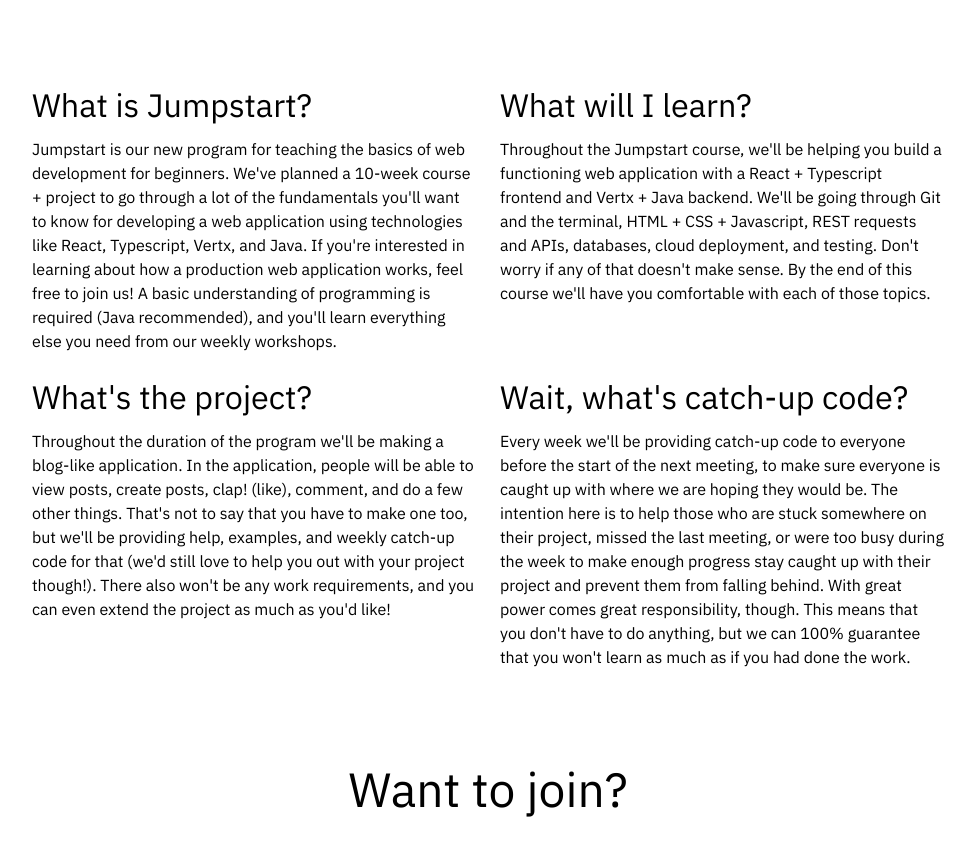
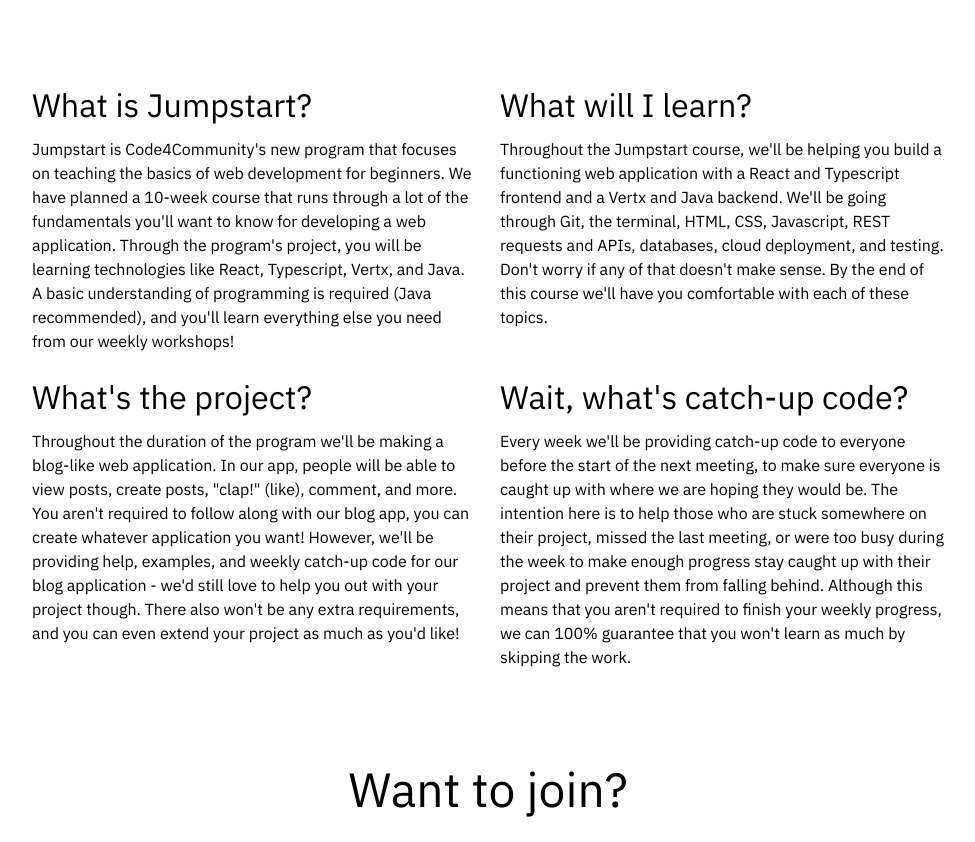
Before and after one commit to Code-4-Community/c4cneu.com, a React (Create React App) app: page /jumpstart in a window 1280 px wide. Shown: the part 400-1242 px from the top of the page, without its empty margins (152-1127 px from the left). Built offline with nearby package versions, Linux system fonts and the light colour scheme.

Commit message:
added color animation too

```diff
--- a/src/components/ApplyCard.tsx
+++ b/src/components/ApplyCard.tsx
@@ -42,8 +42,10 @@
       borderBottom: '1px solid grey',
 
       borderRadius: 0,
+      transition: 'color 275ms ease',
       '&:hover': {
         backgroundColor: 'inherit',
+        color: theme.palette.primary.main,
       },
     },
     label: {
--- a/src/components/ApplyDeveloper.tsx
+++ b/src/components/ApplyDeveloper.tsx
@@ -88,9 +88,9 @@
             <Typography variant="body1" gutterBottom className={classes.text}>
               Software Developers at C4C are responsible for creating and
               maintaining software products for our partner organizations.
-              Developers work in AGILE, collaborative teams and are exposed to
+              Developers work in Agile collaborative teams and are exposed to
               every aspect of the product development cycle. Developers can
-              expect to spend roughly 5-10 hours a week working on tickets with
+              expect to spend roughly 5-10 hours a week completing tickets with
               their team, with work ranging from Java API development to React
               UI development and cloud deployment.
             </Typography>
@@ -145,6 +145,11 @@
         </Grid>
 
         <TextQuoteBlock
+          quote="Code4Community gives you an unrivaled opportunity to learn software development while making a positive impact on the world. Too often at this school software is simply 'academic' or 'just business'. Unlike any other organization at Northeastern, Code4Community makes coding feel truly creative and compassionate. Why wait to make a difference?"
+          name="Ryan Jung"
+          title="Lead Software Developer"
+        />
+        <TextQuoteBlock
           quote="C4C gave me a glimpse of how software development really works in industry. I am grateful for the mentorship I’ve received, and I feel well-prepared for my next co-op. Also, it feels good seeing your code directly benefit the community."
           name="Brandon Liang"
           title="Software Developer"
--- a/src/components/Jumpstart.tsx
+++ b/src/components/Jumpstart.tsx
@@ -63,39 +63,40 @@
         <Grid item sm={6}>
           <Typography variant="h4">What is Jumpstart?</Typography>
           <Typography variant="body1" className={classes.subtext}>
-            Jumpstart is our new program for teaching the basics of web
-            development for beginners. We've planned a 10-week course + project
-            to go through a lot of the fundamentals you'll want to know for
-            developing a web application using technologies like React,
-            Typescript, Vertx, and Java. If you're interested in learning about
-            how a production web application works, feel free to join us! A
-            basic understanding of programming is required (Java recommended),
-            and you'll learn everything else you need from our weekly workshops.
+            Jumpstart is Code4Community's new program that focuses on teaching
+            the basics of web development for beginners. We have planned a
+            10-week course that runs through a lot of the fundamentals you'll
+            want to know for developing a web application. Through the program's
+            project, you will be learning technologies like React, Typescript,
+            Vertx, and Java. A basic understanding of programming is required
+            (Java recommended), and you'll learn everything else you need from
+            our weekly workshops!
           </Typography>
         </Grid>
         <Grid item sm={6}>
           <Typography variant="h4">What will I learn?</Typography>
           <Typography variant="body1" className={classes.subtext}>
             Throughout the Jumpstart course, we'll be helping you build a
-            functioning web application with a React + Typescript frontend and
-            Vertx + Java backend. We'll be going through Git and the terminal,
-            HTML + CSS + Javascript, REST requests and APIs, databases, cloud
+            functioning web application with a React and Typescript frontend and
+            a Vertx and Java backend. We'll be going through Git, the terminal,
+            HTML, CSS, Javascript, REST requests and APIs, databases, cloud
             deployment, and testing. Don't worry if any of that doesn't make
             sense. By the end of this course we'll have you comfortable with
-            each of those topics.
+            each of these topics.
           </Typography>
         </Grid>
         <Grid item sm={6}>
           <Typography variant="h4">What's the project?</Typography>
           <Typography variant="body1" className={classes.subtext}>
             Throughout the duration of the program we'll be making a blog-like
-            application. In the application, people will be able to view posts,
-            create posts, clap! (like), comment, and do a few other things.
-            That's not to say that you have to make one too, but we'll be
-            providing help, examples, and weekly catch-up code for that (we'd
-            still love to help you out with your project though!). There also
-            won't be any work requirements, and you can even extend the project
-            as much as you'd like!
+            web application. In our app, people will be able to view posts,
+            create posts, "clap!" (like), comment, and more. You aren't required
+            to follow along with our blog app, you can create whatever
+            application you want! However, we'll be providing help, examples,
+            and weekly catch-up code for our blog application - we'd still love
+            to help you out with your project though. There also won't be any
+            extra requirements, and you can even extend your project as much as
+            you'd like!
           </Typography>
         </Grid>
         <Grid item sm={6}>
@@ -107,9 +108,9 @@
             those who are stuck somewhere on their project, missed the last
             meeting, or were too busy during the week to make enough progress
             stay caught up with their project and prevent them from falling
-            behind. With great power comes great responsibility, though. This
-            means that you don't have to do anything, but we can 100% guarantee
-            that you won't learn as much as if you had done the work.
+            behind. Although this means that you aren't required to finish your
+            weekly progress, we can 100% guarantee that you won't learn as much
+            by skipping the work.
           </Typography>
         </Grid>
       </Grid>
--- a/src/components/NotFound.tsx
+++ b/src/components/NotFound.tsx
@@ -1,7 +1,7 @@
 import React from 'react';
 import { Helmet } from 'react-helmet';
 
-import { Container, Box, Typography } from '@material-ui/core';
+import { Container } from '@material-ui/core';
 import Hero from './Hero';
 import { ReactComponent as SVG } from '../svg/404.svg';
 
@@ -16,11 +16,6 @@
         subtitle="Oops! Sorry, we couldn't find the page you're looking for."
         SvgNode={SVG}
       />
-
-      <Typography variant="body1">
-        Double check your URL, or click on one of the links above to navigate to
-        a different page.
-      </Typography>
     </Container>
   );
 };
```
Also changed, not shown: src/components/Apply.tsx (+17 -17 lines), src/components/ApplyProductDesigner.tsx (+41 -41 lines).
